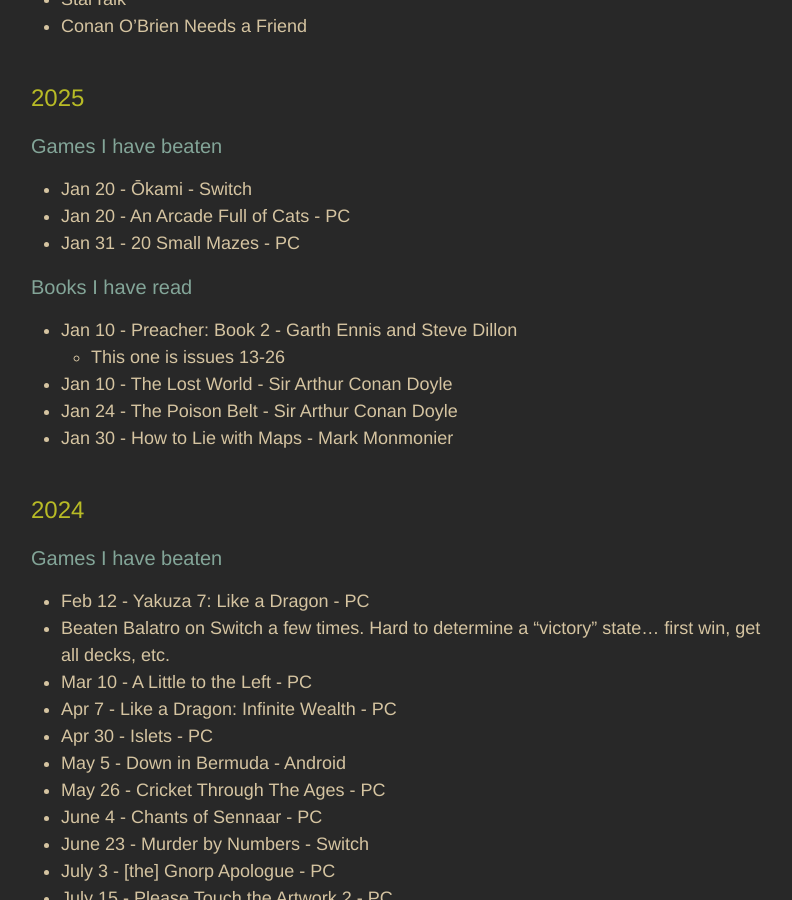
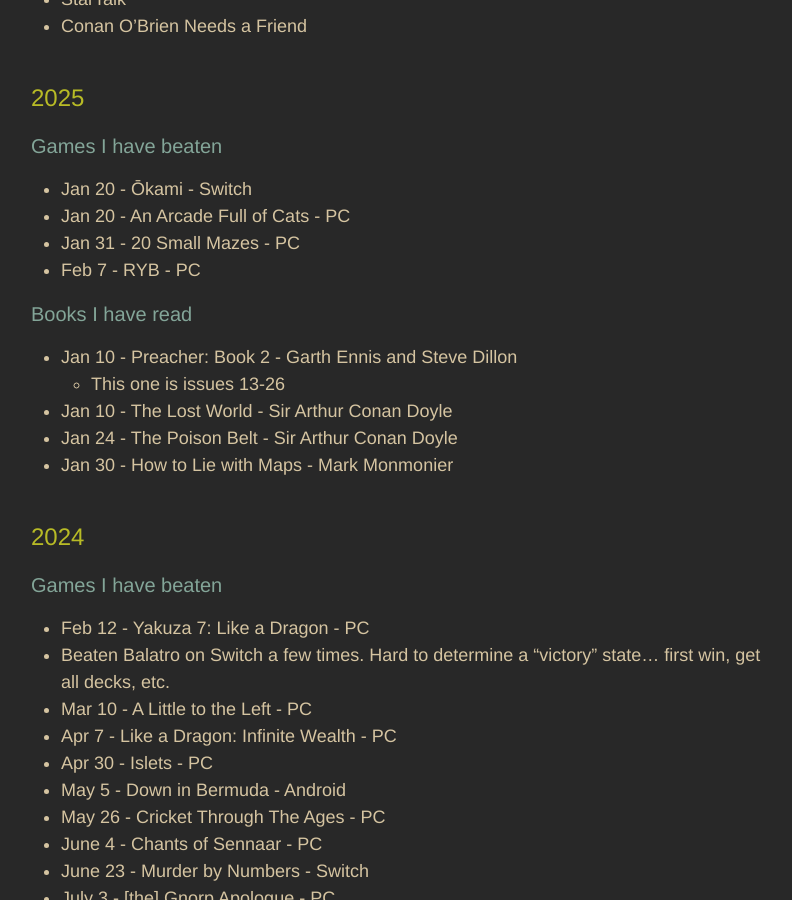
Before and after one commit to adkinsrs/sadkins_site, a Jekyll site: the page built from misc.md, in a window 1280 px wide and 900 px high, scrolled down 437 px. Shown: the whole window, without its empty margins (239-1031 px from the left). Built offline with Jekyll 4.4.1, drawn with Linux system fonts in a browser that asks for light colours.

Commit message:
beat a game

```diff
--- a/misc.md
+++ b/misc.md
@@ -23,6 +23,7 @@
 * Jan 20 - Ōkami - Switch
 * Jan 20 - An Arcade Full of Cats - PC
 * Jan 31 - 20 Small Mazes - PC
+* Feb 7 - RYB - PC
 
 ### Books I have read
 
```
